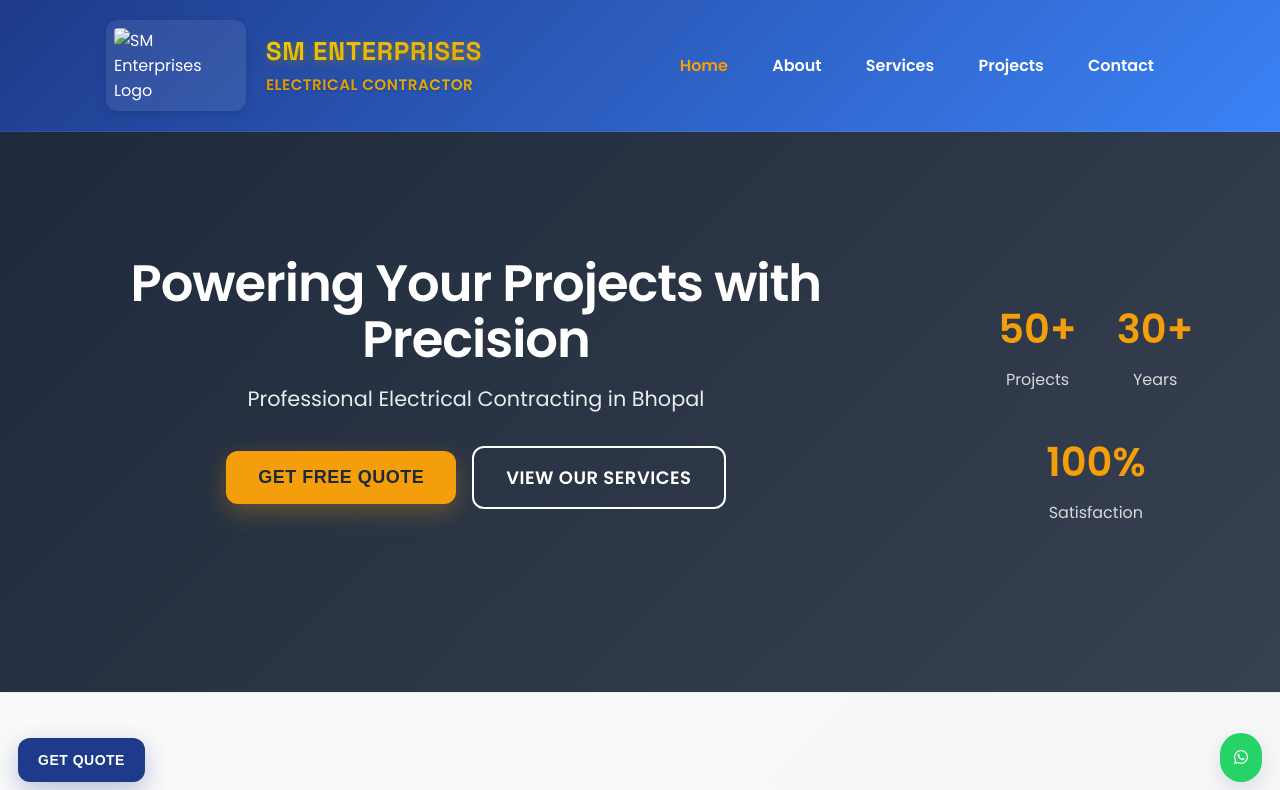
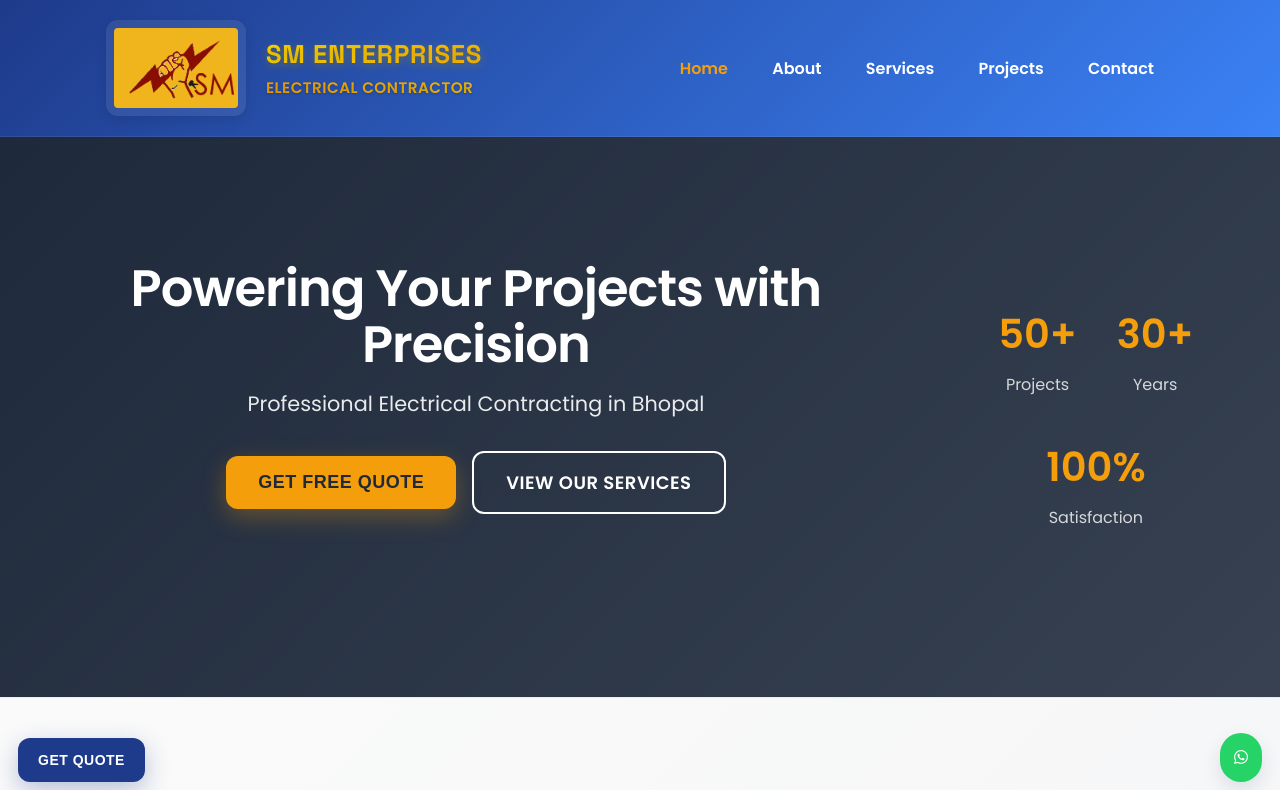
Before and after one commit to smenterprises10478-in/smenterprisesprojects, a website: page index.html in a window 1280 px wide. Shown: the top 790 px of the page. Drawn offline with Linux system fonts and the light colour scheme; files whose address does not match are found by name.

Commit message:
Update index.html

```diff
--- a/index.html
+++ b/index.html
@@ -22,7 +22,7 @@
 <!-- NAVBAR -->
 <header>
 <div class="header-inner">
-<img src="assets/images/logo.png" alt="SM Enterprises Logo" class="logo">
+<img src="https://github.com/smenterprises10478-in/smenterprisesprojects/blob/main/logo.png?raw=true" alt="SM Enterprises Logo" class="logo">
 <div class="site-title">
 <h1>SM Enterprises</h1>
 <p>Electrical Contractor</p>
```
